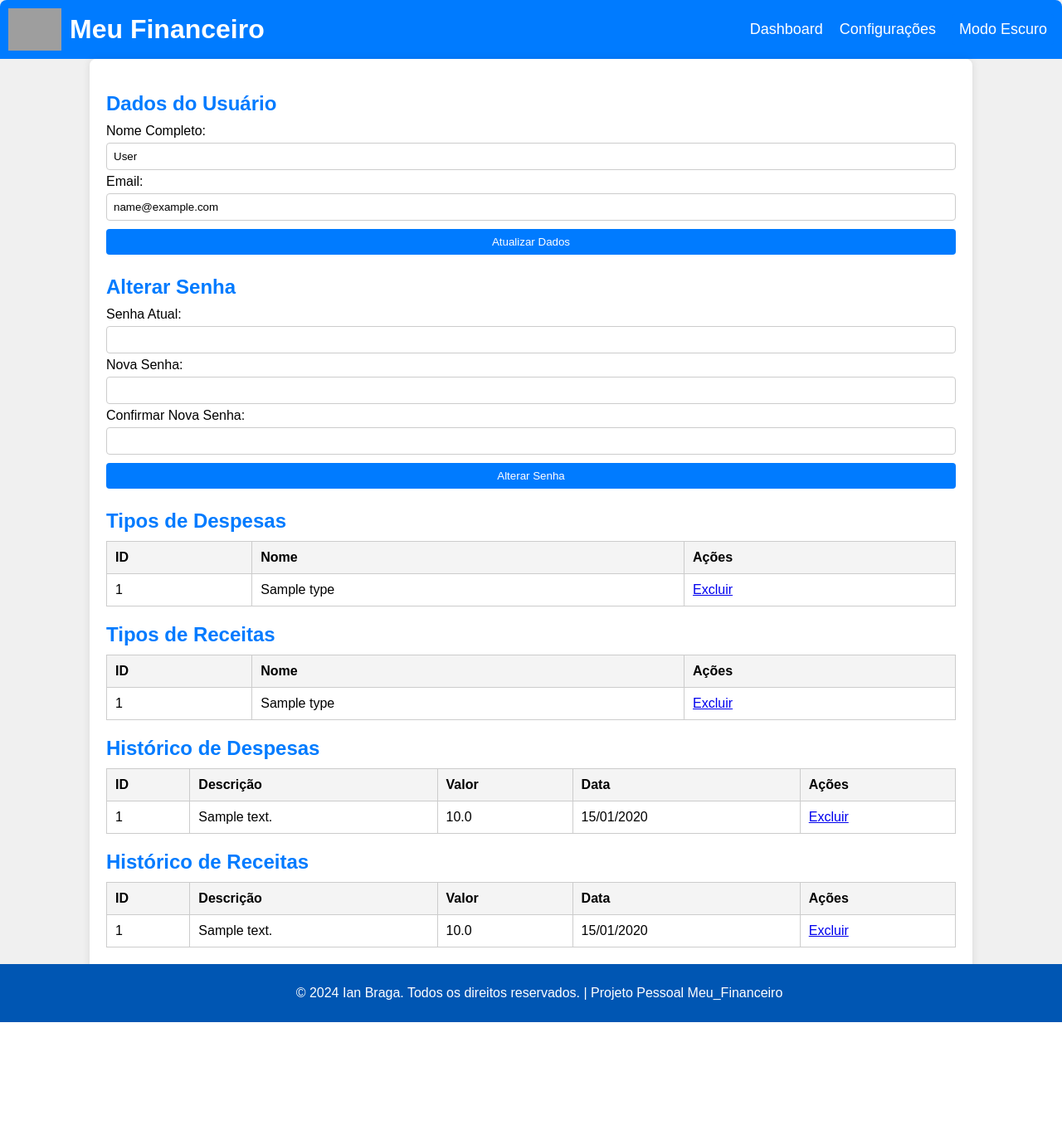
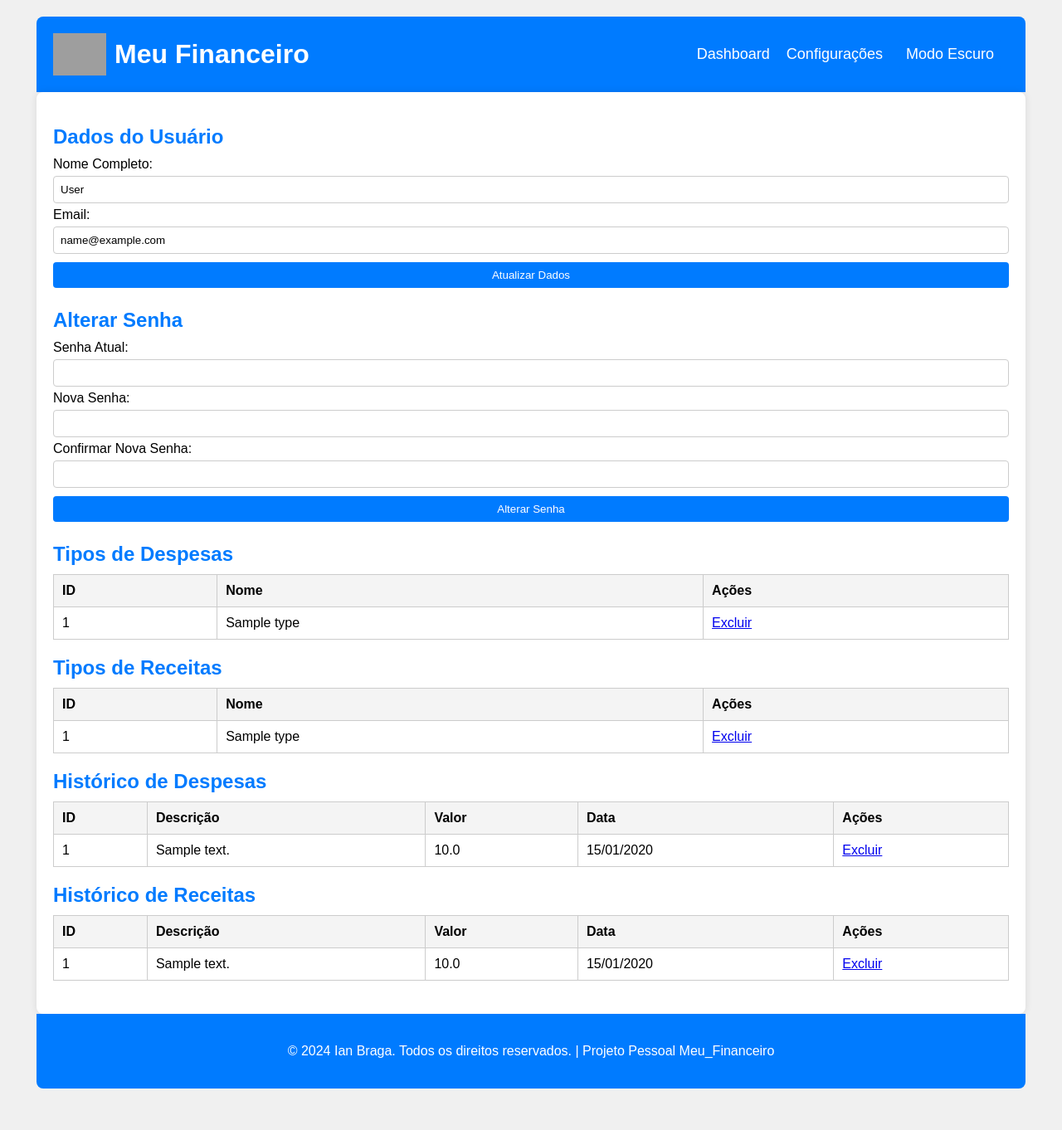
Before and after one commit to IanBraga96/Meu_Financeiro, a Flask app: page /config in a window 1280 px wide. Shown: the whole page at 83% size. Before the commit the page ends 1232 px from the top, so only its background shows below. Run offline with Flask 3, Linux system fonts and the light colour scheme; the visitor is signed in with stand-in values (Sample User, id 1); tables that the repository leaves empty hold one stand-in row (values such as "Sample post"); grey boxes are pictures that could not be loaded.

Commit message:
Melhorias no CSS e HTML
Melhorias no CSS e HTML para garantir responsividade móvel

```diff
--- a/app/static/css/styles.css
+++ b/app/static/css/styles.css
@@ -1,48 +1,42 @@
 /* Estilo do corpo da página */
 body {
-    /* Define a fonte e cor do texto */
     font-family: Arial, sans-serif;
     margin: 0;
     padding: 0;
-    /* Define a cor de fundo */
     background-color: #f0f0f0;
     position: relative;
-    /* Define a altura mínima da página */
     min-height: 100vh;
-    /* Adiciona um padding de 50px no final da página para o rodapé */
     padding-bottom: 50px;
     box-sizing: border-box;
 }
 
 /* Estilo do container principal */
 .container {
-    /* Define a largura do container */
-    width: 80%;
+    width: 90%;
+    max-width: 1200px;
     margin: 0 auto;
     padding: 20px;
-    /* Define a cor de fundo do container */
     background-color: white;
-    /* Adiciona uma sombra ao container */
     box-shadow: 0 0 10px rgba(0, 0, 0, 0.1);
-    /* Define o raio da borda do container */
     border-radius: 8px;
 }
 
 /* Estilo do cabeçalho */
 .header {
-    /* Define o layout do cabeçalho como flexbox */
     display: flex;
+    flex-direction: column;
     justify-content: space-between;
     align-items: center;
-    /* Define a cor de fundo do cabeçalho */
     background-color: #007BFF;
     color: white;
     padding: 10px;
-    /* Define o raio da borda do cabeçalho */
     border-radius: 8px 8px 0 0;
+    text-align: center;
+    width: 90%;
+    max-width: 1200px;
+    margin: 20px auto 0;
 }
 
-/* Estilo do título do cabeçalho */
 .header h1 {
     margin: 0;
     text-align: center;
@@ -50,33 +44,47 @@ body {
     align-items: center;
 }
 
-/* Estilo da imagem do cabeçalho */
 .header img {
     margin-right: 10px;
 }
 
-/* Estilo do ícone de configuração */
-.config-icon {
-    font-size: 24px;
-    color: white;
-    cursor: pointer;
-}
-
-/* Estilos de Navegação */
+/* Navegação */
 .navigation {
     display: flex;
+    flex-direction: column;
     align-items: center;
+    margin-top: 10px;
 }
 
 .nav-link {
     color: white;
-    margin-left: 20px;
+    margin: 20px 0;
     text-decoration: none;
     font-size: 18px;
 }
 
 .nav-link:hover {
     text-decoration: underline;
+}
+
+/* Ajustes responsivos */
+@media (min-width: 600px) {
+    .header {
+        flex-direction: row;
+        justify-content: space-between;
+        align-items: center;
+        padding: 20px;
+    }
+
+    .navigation {
+        flex-direction: row;
+        margin-top: 0;
+    }
+
+    .nav-link {
+        margin-left: 20px;
+        margin: 0 10px;
+    }
 }
 
 /* Estilo da seção */
@@ -142,8 +150,9 @@ button:hover {
 /* Modo escuro */
 body.dark-mode {
     background-color: #121212;
-    color: e0e0e0;
+    color: #e0e0e0;
 }
+
 .container.dark-mode {
     background-color: #1e1e1e;
     color: #e0e0e0;
@@ -182,15 +191,20 @@ footer.dark-mode {
     background-color: #333;
 }
 
-/* Estilo do rodapé */
 footer {
-    background-color: #0056b3;
+    display: flex;
+    flex-direction: row;
+    justify-content: center;
+    align-items: center;
+    background-color: #007BFF;
     color: white;
     text-align: center;
-    width: 100%;
-    position: absolute;
-    bottom: 0;
-    padding: 10px;
+    width: 90%;
+    max-width: 1200px;
+    margin: 0 auto;
+    padding: 20px;
+    border-radius: 0 0 8px 8px;
+
 }
 
 /* Estilos específicos para login e registro */
@@ -200,10 +214,7 @@ footer {
     border-radius: 8px;
     box-shadow: 0 0 10px rgba(0, 0, 0, 0.1);
     width: 300px;
-    position: absolute;
-    top: 50%;
-    left: 50%;
-    transform: translate(-50%, -50%);
+    margin: 50px auto;
 }
 
 .login-container h2, .register-container h2 {
```
